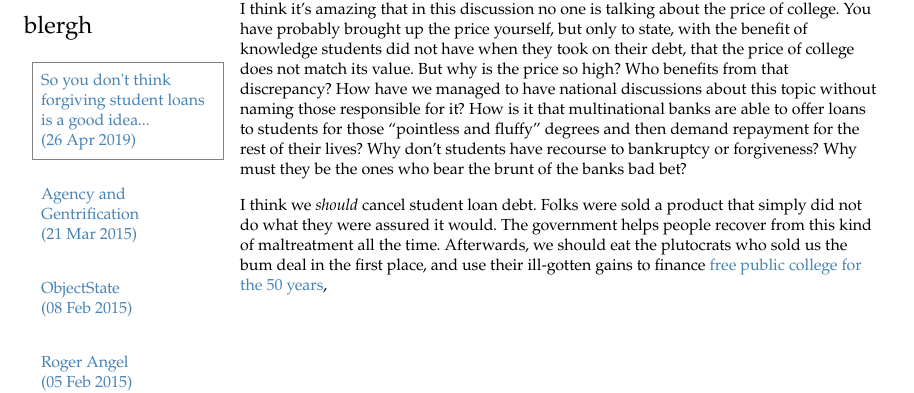
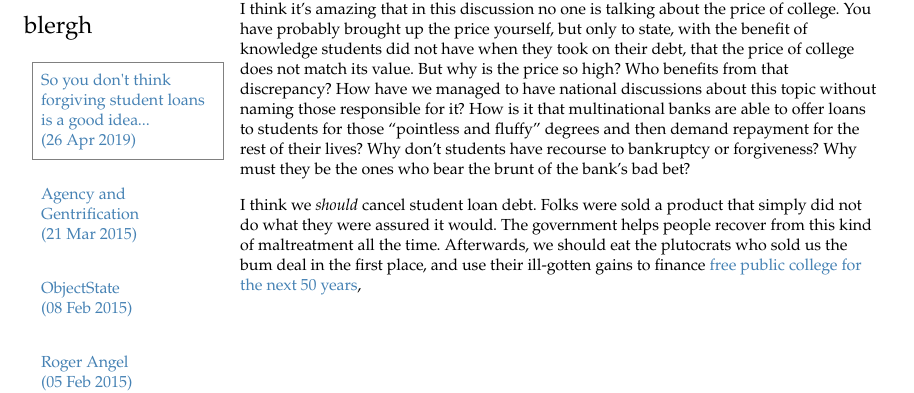
Before and after one commit to AWinterman/awinterman.github.com, a Jekyll site: the page built from _posts/2019-04-26-why-do-people-go-to-college.md, in a window 1280 px wide and 900 px high, scrolled down 683 px. Shown: the part 258-651 px from the top of the window, without its empty margins (0-914 px from the left). Built offline with Jekyll 4.4.1, drawn with Linux system fonts in a browser that asks for light colours.

Commit message:
fix a couple of typos

```diff
--- a/_posts/2019-04-26-why-do-people-go-to-college.md
+++ b/_posts/2019-04-26-why-do-people-go-to-college.md
@@ -57,11 +57,11 @@ national discussions about this topic without naming those responsible for it?
 How is it that multinational banks are able to offer loans to students for those
 "pointless and fluffy" degrees and then demand repayment for the rest of their
 lives? Why don't students have recourse to bankruptcy or forgiveness? Why must
-they be the ones who bear the brunt of the banks bad bet?
+they be the ones who bear the brunt of the bank's bad bet?
 
 I think we *should* cancel student loan debt. Folks were sold a product that
 simply did not do what they were assured it would. The government helps people
 recover from this kind of maltreatment all the time. Afterwards, we should eat
 the plutocrats who sold us the bum deal in the first place, and use their
-ill-gotten gains to finance [free public college for the 50
+ill-gotten gains to finance [free public college for the next 50
 years](https://www.rollingstone.com/politics/politics-news/how-wall-street-profits-from-student-debt-225700/),
```
